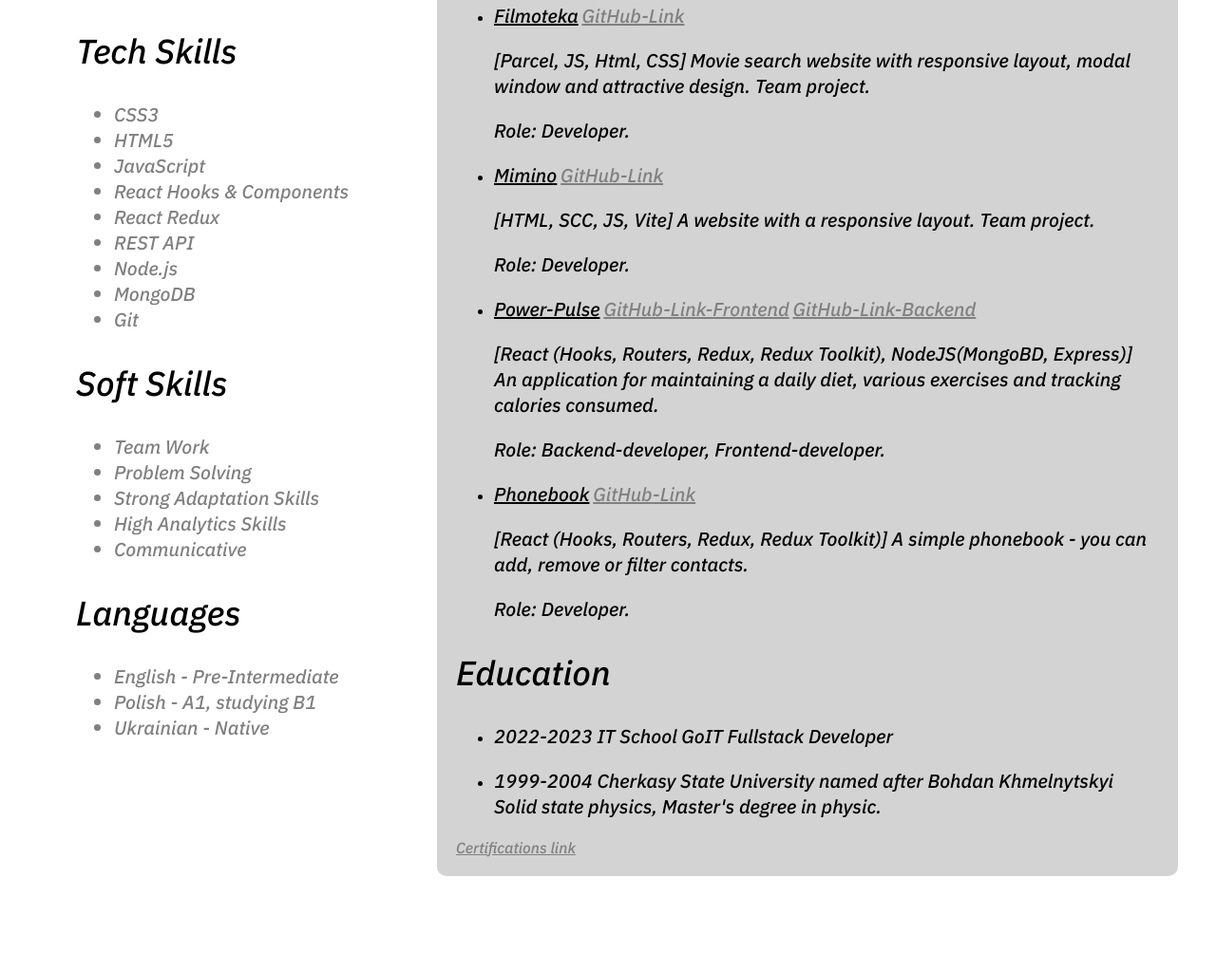
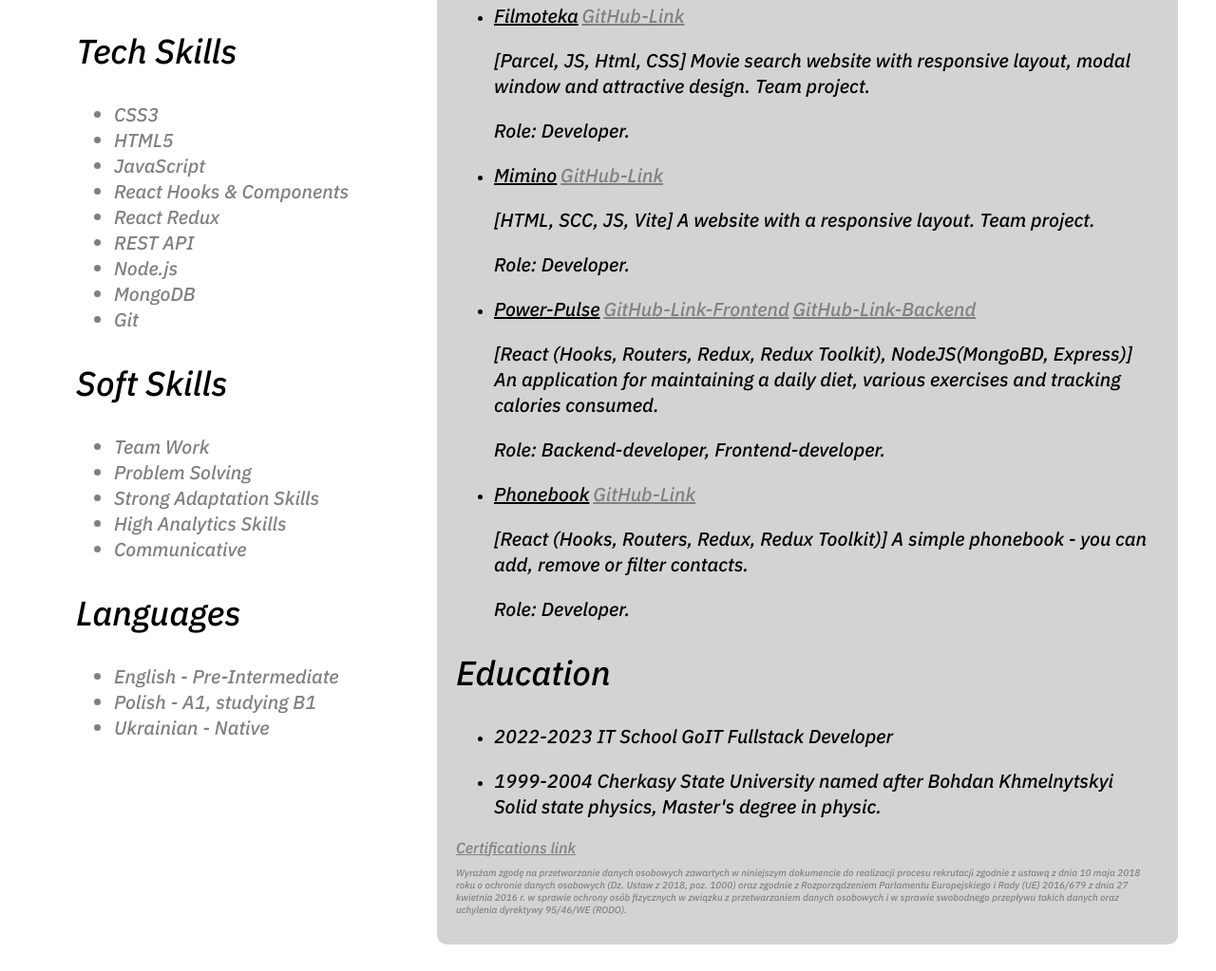
Before and after one commit to ozeransm/resume, a website: page index.html in a window 1280 px wide. Shown: the part 760-1783 px from the top of the page at 95% size. Before the commit the page ends 1711 px from the top, so only its background shows below. Drawn offline with Linux system fonts and the light colour scheme.

Commit message:
update resume add consent-title

```diff
--- a/index.html
+++ b/index.html
@@ -96,7 +96,7 @@
         <h1>Ozeran Serhii</h1>
         <h2>Frontend Developer</h2>
         <p>
-          I am a Front End developer. I focus on HTML5, CSS3, JS, React,
+          I am a Front End developer. I focus on HTML5, CSS3, JS, React, Nodejs,
           English. Development, practice and work for the result are important
           for me. I am skillful in analyzing problems and thinking of solutions
           to accurately troubleshoot and solve technical problems. I am a
@@ -171,6 +171,13 @@
           </li>
         </ul>
         <a href="./certifications.html" target="_blank" rel="noopener noreferrer">Certifications link</a>
+        <p class="consent-title">
+          Wyrażam zgodę na przetwarzanie danych osobowych zawartych w niniejszym dokumencie do realizacji procesu rekrutacji
+          zgodnie z ustawą z dnia 10 maja 2018 roku o ochronie danych osobowych (Dz. Ustaw z 2018, poz. 1000) oraz zgodnie z
+          Rozporządzeniem Parlamentu Europejskiego i Rady (UE) 2016/679 z dnia 27 kwietnia 2016 r. w sprawie ochrony osób
+          fizycznych w związku z przetwarzaniem danych osobowych i w sprawie swobodnego przepływu takich danych oraz uchylenia
+          dyrektywy 95/46/WE (RODO).
+        </p>
       </div>
     </div>
   </body>
--- a/styles.css
+++ b/styles.css
@@ -72,6 +72,12 @@ p{
   color: grey;
 }
 
+.consent-title{
+  font-size: 10px;
+  font-weight: 200;
+  color: grey;
+}
+
 @media (min-width: 768px) {
   .container {
     display: flex;
```
